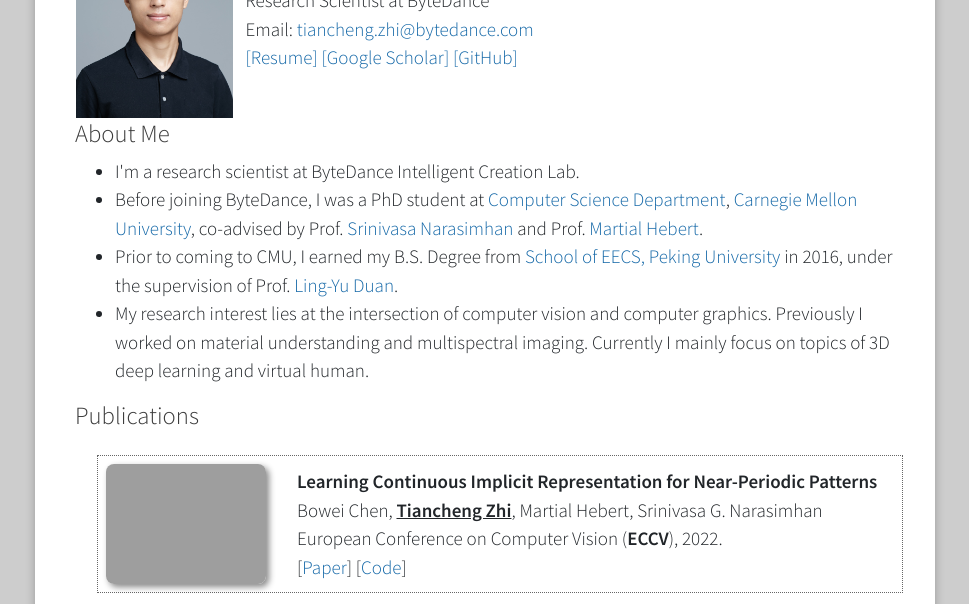
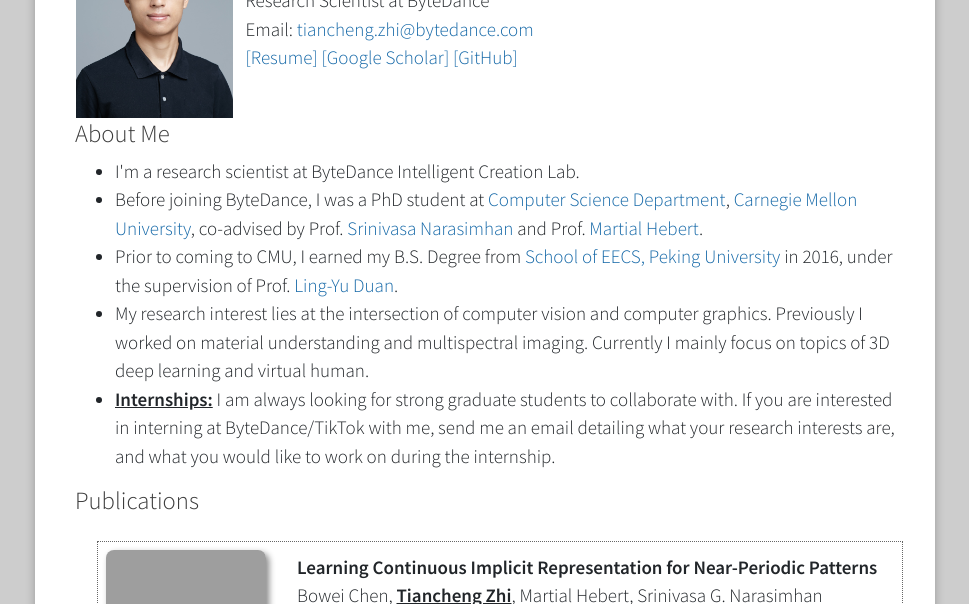
Before and after one commit to tiancheng-zhi/tiancheng-zhi.github.io, a plain HTML site: page index.html in a window 1280 px wide. Shown: the part 133-737 px from the top of the page, without its empty margins (155-1124 px from the left). Drawn offline with Linux system fonts and the light colour scheme; grey boxes are pictures that could not be loaded.

Commit message:
Update index.html

```diff
--- a/index.html
+++ b/index.html
@@ -170,6 +170,7 @@
         <li>Before joining ByteDance, I was a PhD student at <a href="https://www.csd.cs.cmu.edu/">Computer Science Department</a>, <a href="https://www.cmu.edu/">Carnegie Mellon University</a>, co-advised by Prof. <a href = "https://www.cs.cmu.edu/~srinivas/">Srinivasa Narasimhan</a> and Prof. <a href = "https://www.cs.cmu.edu/~hebert/">Martial Hebert</a>. </li>
         <li>Prior to coming to CMU, I earned my B.S. Degree from <a href="https://eecs.pku.edu.cn/EN/">School of EECS, <a href="https://english.pku.edu.cn/">Peking University</a> in 2016, under the supervision of Prof. <a href="https://eecs.pku.edu.cn/info/1459/9475.htm">Ling-Yu Duan</a>.
         <li>My research interest lies at the intersection of computer vision and computer graphics. Previously I worked on material understanding and multispectral imaging. Currently I mainly focus on topics of 3D deep learning and virtual human.</li>
+        <li><u><strong>Internships:</strong></u> I am always looking for strong graduate students to collaborate with. If you are interested in interning at ByteDance/TikTok with me, send me an email detailing what your research interests are, and what you would like to work on during the internship.
     </ul>
 
 	<h2>Publications</h2>
```
